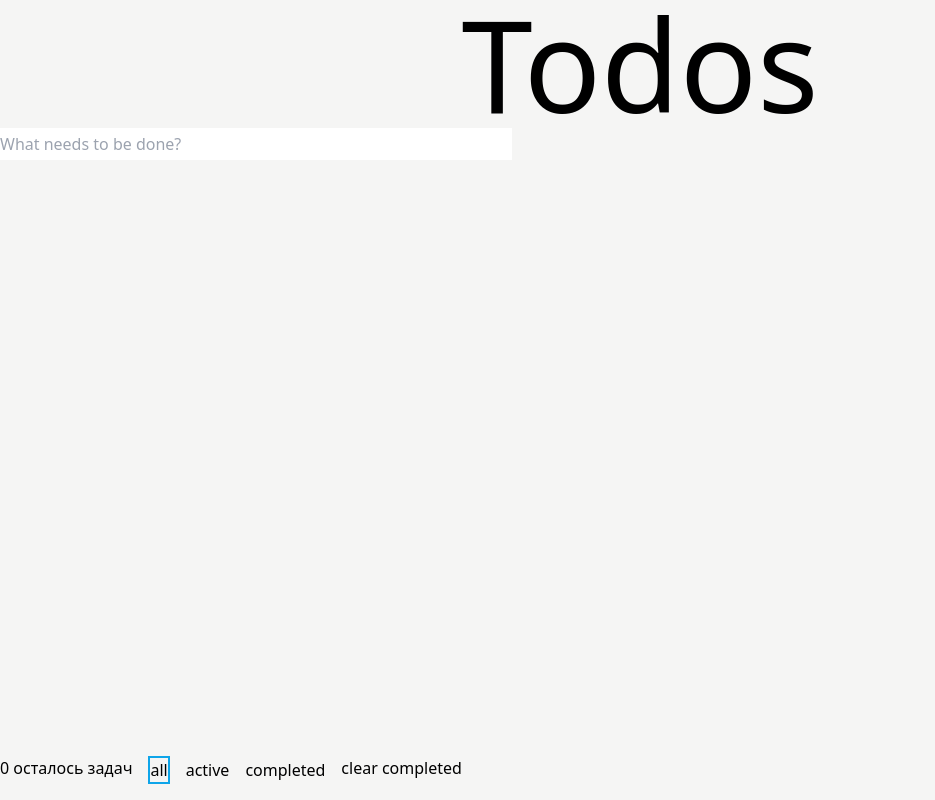
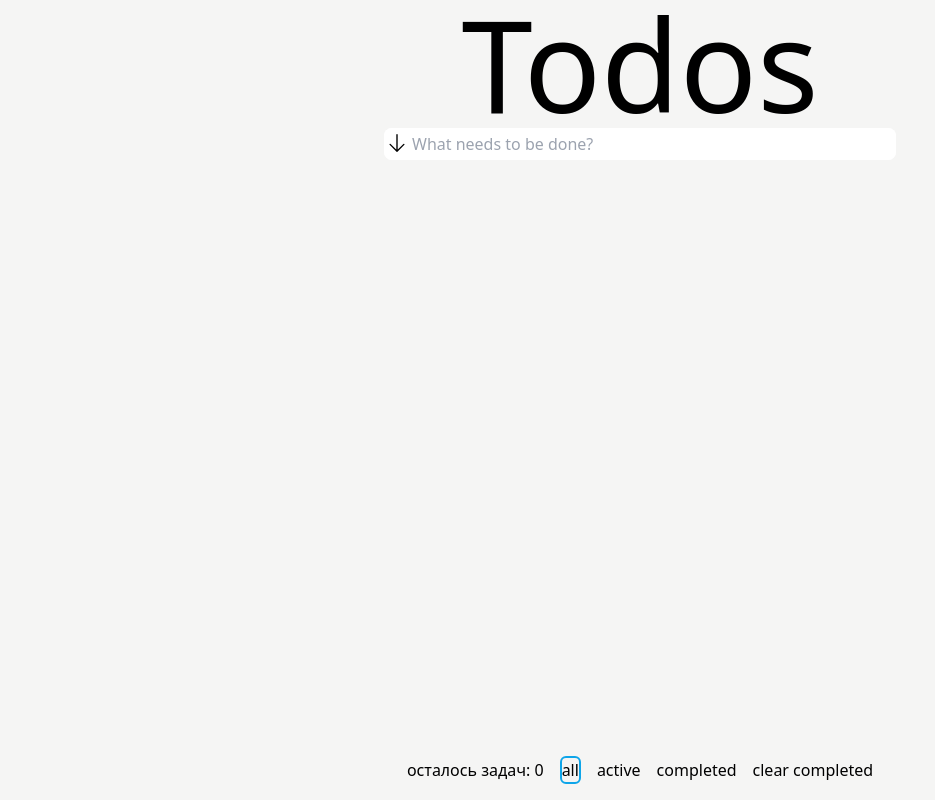
Before and after one commit to F1shez/todolist, a React (Vite) app: page / in a window 1280 px wide. Shown: the whole page, without its empty margins (0-935 px from the left). Built offline with nearby package versions, Linux system fonts and the light colour scheme.

Commit message:
feat
update style

```diff
--- a/src/App.tsx
+++ b/src/App.tsx
@@ -3,7 +3,9 @@ function App() {
   return (
     <div className='w-screen h-screen justify-center items-center'>
       <h1 className="text-center text-9xl font-thin">Todos</h1>
-      <TodoList />
+      <div className='flex justify-center items-center'>
+        <TodoList />
+      </div>
     </div>
   );
 }
--- a/src/components/CardTask.tsx
+++ b/src/components/CardTask.tsx
@@ -14,10 +14,10 @@ export function CardTask({ todo }: CardTaskProps) {
     return (
         <li
             key={todo.id}
-            className={todo.completed ? "flex line-through decoration-gray-500" : "flex"}
+            className={"mt-2 mb-2 ml-4 " + (todo.completed ? "flex line-through decoration-gray-500" : "flex")}
         >
             <input onChange={() => handleToggleComplete(todo.id)} type="checkbox" name="" id="" />
-            <div className={todo.completed ? "ml-2 text-gray-500" : "ml-2 text-black"}>{todo.text}{" "}</div>
+            <div className={"ml-1 " + (todo.completed ? "text-gray-500" : "text-black")}>{todo.text}{" "}</div>
         </li>
     );
 }
--- a/src/components/Navbar.tsx
+++ b/src/components/Navbar.tsx
@@ -25,17 +25,17 @@ export function Navbar({ todos, filter, setFilter }: NavbarProps) {
     }
 
     return (
-        <div className="flex absolute bottom-4">
-            <div>{todos.filter(todo => !todo.completed).length} осталось задач</div>
+        <div className="flex absolute bottom-4 w-2/5 items-center justify-center">
+            <div>осталось задач: {todos.filter(todo => !todo.completed).length}</div>
             <div className="ml-4 space-x-4">
                 <button
-                    className={filter === TodoListFilter.All ? 'border-solid border-2 border-sky-500' : ''}
+                    className={filter === TodoListFilter.All ? 'border-solid border-2 rounded-md border-sky-500' : ''}
                     onClick={() => { setFilter(TodoListFilter.All) }}>all</button>
                 <button
-                    className={filter === TodoListFilter.Active ? 'border-solid border-2 border-sky-500' : ''}
+                    className={filter === TodoListFilter.Active ? 'border-solid border-2 rounded-md border-sky-500' : ''}
                     onClick={() => { setFilter(TodoListFilter.Active) }}>active</button>
                 <button
-                    className={filter === TodoListFilter.Completed ? 'border-solid border-2 border-sky-500' : ''}
+                    className={filter === TodoListFilter.Completed ? 'border-solid border-2 rounded-md border-sky-500' : ''}
                     onClick={() => { setFilter(TodoListFilter.Completed) }}>completed</button>
             </div>
             <div className="ml-4">
--- a/src/components/TodoList.tsx
+++ b/src/components/TodoList.tsx
@@ -22,9 +22,21 @@ export function TodoList() {
     };
 
     return (
-        <div className="w-2/5 bg-white">
-            <div className="w-full">
-                <input onKeyDown={(e) => { if (e.key === 'Enter') handleAddTodo() }} className="h-8 w-full" placeholder="What needs to be done?" type="text" value={text} onChange={handleInputChange} />{" "}
+        <div className="w-2/5 bg-white h-full rounded-lg ">
+            <div className="w-full flex">
+                <svg xmlns="http://www.w3.org/2000/svg" viewBox="0 0 24 24" stroke-width="1.5" stroke="currentColor" className="absolute w-6 pt-1 pl-0.5">
+                    <path stroke-linecap="round" stroke-linejoin="round" d="M19.5 13.5 12 21m0 0-7.5-7.5M12 21V3" />
+                </svg>
+                <input
+                    onKeyDown={(e) => {
+                        if (e.key === 'Enter')
+                            handleAddTodo()
+                    }}
+                    className="h-8 w-full pl-7 rounded-lg"
+                    placeholder="What needs to be done?"
+                    type="text"
+                    value={text}
+                    onChange={handleInputChange} />{" "}
             </div>
             <ul className="">
                 {" "}
@@ -38,7 +50,7 @@ export function TodoList() {
                             return true;
                     }
                 }).map((todo: Todo) => (
-                    <CardTask todo={todo}/>
+                    <CardTask todo={todo} />
                 ))}{" "}
             </ul>{" "}
                 <Navbar todos={todos} setFilter={setTodoFilter} filter={todoFilter} />
```
